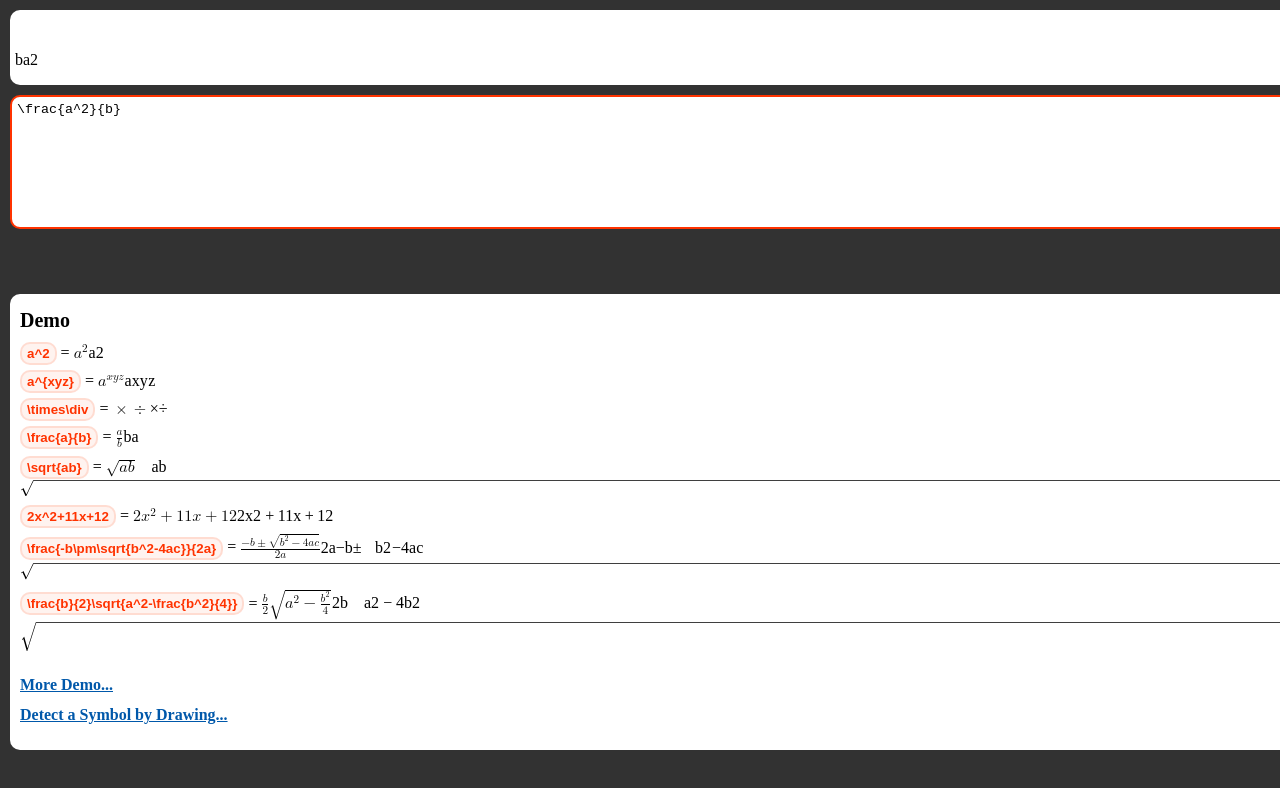
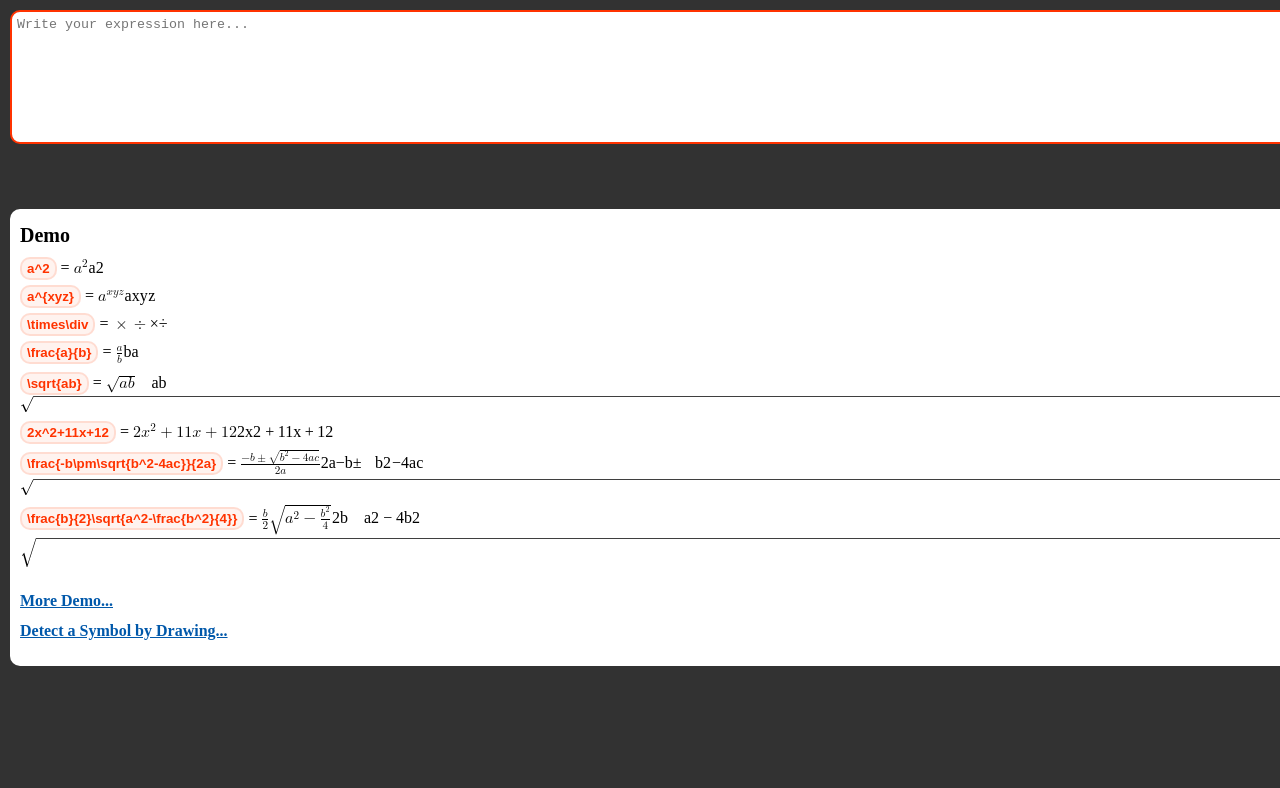
Before and after one commit to Rafi-Riday/katex-output, a Svelte app: page / in a window 1280 px wide. Shown: the top 788 px of the page. Built offline with nearby package versions, Linux system fonts and the light colour scheme.

Commit message:
optimised

```diff
--- a/src/App.svelte
+++ b/src/App.svelte
@@ -2,9 +2,13 @@
 	import { tick } from "svelte";
 	import Katex from "./Katex.svelte";
 
-	let currentExpr = `\\frac{a^2}{b}`;
+	let currentExpr = "";
 	let fieldStr;
 	let resetBtn;
+	let loaded = false;
+	setTimeout(() => {
+		loaded = true;
+	}, 1000);
 
 	const copy2Clip = async () => {
 		currentExpr = currentExpr.replaceAll("\\\\", "\\");
@@ -53,7 +57,7 @@
 </script>
 
 <main>
-	{#if currentExpr !== ""}
+	{#if currentExpr.trim() !== ""}
 		<div class="output">
 			<Katex
 				expression={currentExpr.replace(/\\\\/g, "\\")}
@@ -63,27 +67,32 @@
 		</div>
 	{/if}
 	<div class="inp-cont">
-		<textarea bind:this={fieldStr} bind:value={currentExpr} />
+		<textarea
+			placeholder="Write your expression here..."
+			bind:this={fieldStr}
+			bind:value={currentExpr}
+		/>
 		<!-- on:keyup={(e) => keyUpFeatures(e)} -->
 	</div>
 	<div class="actions">
 		<button
-			style="border: 0; background: #74efff; border-radius: 10px; color: #000; padding:10px 20px; font-size: 18px"
+			style="border: 0; background: #74efff; border-radius: 10px; color: #000; padding:10px 16px; font-size: 18px"
 			on:click={() => copy2Clip()}>Copy</button
 		>
 		<button
-			style="border: 0; background: #74efff; border-radius: 10px; color: #000; padding: 7.5px 20px; font-size: 18px"
+			style="border: 0; background: #74efff; border-radius: 10px; color: #000; padding: 7.5px 16px; font-size: 18px; display: flex; align-items: center; justify-content: space-between;"
 			on:click={() => copy2ClipForCode()}
-			>Copy : <code>\</code>
-			<Katex expression={"\\rightarrow"} />
+			>Copy :&nbsp;<code>\</code>
+			<div style="transform: translate(0, -2px);">→</div>
 			<code>\\</code></button
 		>
 		<button
 			bind:this={resetBtn}
-			style="border: 0; background: #ffc6b5; border-radius: 10px; color: #000; padding:10px 20px; font-size: 18px"
+			style="border: 0; background: #ffc6b5; border-radius: 10px; color: #000; padding:10px 16px; font-size: 18px"
 			on:click={() => (currentExpr = "")}>Reset</button
 		>
 	</div>
+	{#if loaded}
 		<aside>
 			<b style="margin: 5px 0;font-size: 20px;">Demo</b>
 			{#each demo as d}
@@ -112,6 +121,7 @@
 				</a>
 			</p>
 		</aside>
+	{/if}
 </main>
 
 <style>
```
Lines whose indentation alone changed are shown as unchanged.
